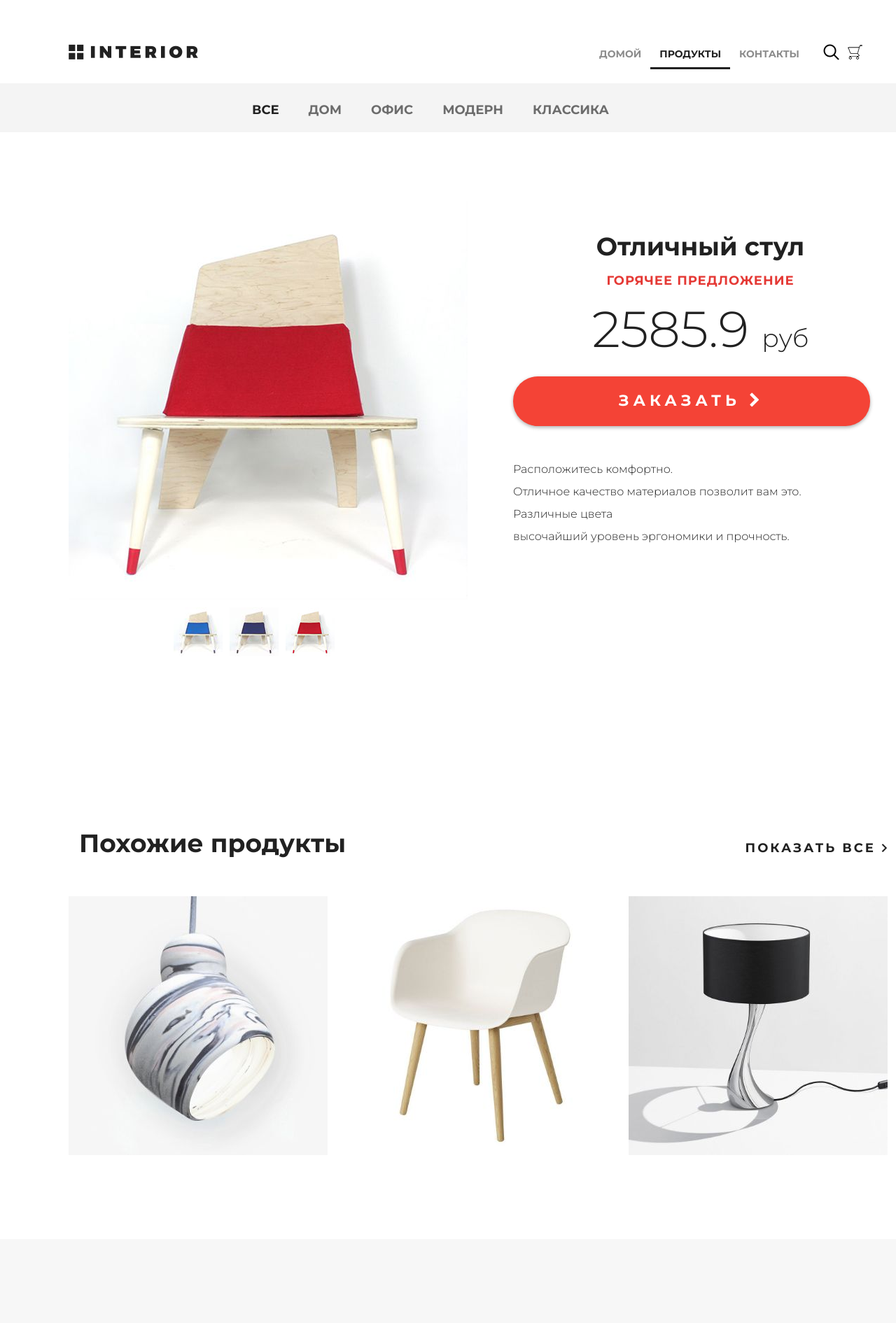
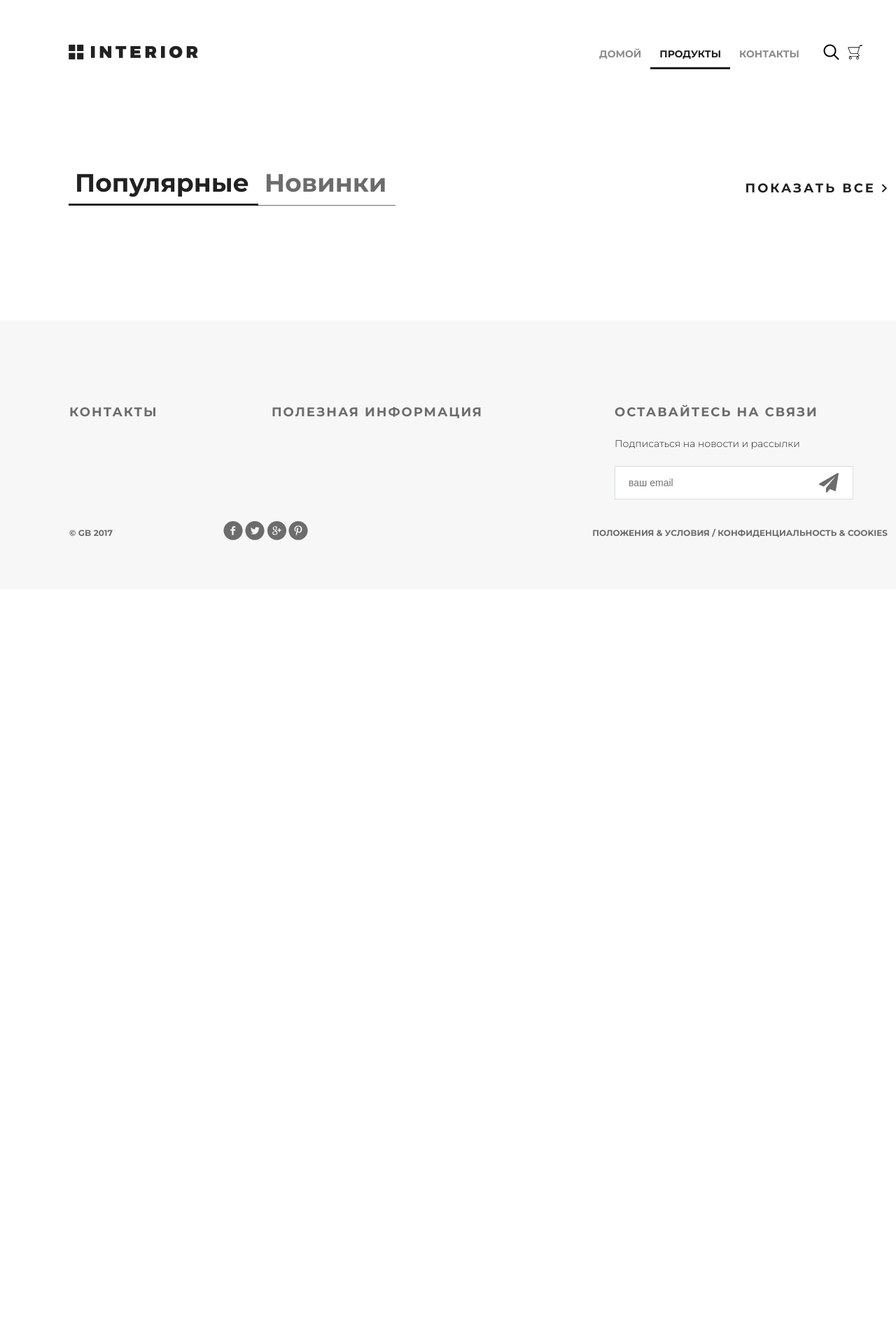
Before and after one commit to G4linov/ShopPet, a Django app: page /products/ in a window 1280 px wide; the page is wider, and only the part inside the window is pictured. Shown: the top 1891 px of that part at 70% size. After the commit the page ends 772 px from the top of that part, so only its background shows below. Run offline with Django 3.2, Linux system fonts and the light colour scheme.

Commit message:
Lesson 2. Context for templates

```diff
--- a/mainapp/templates/mainapp/products.html
+++ b/mainapp/templates/mainapp/products.html
@@ -10,98 +10,29 @@
 </div>
 {% endblock %}
 
-{% block content %}
-<div class="details">
-	<div class="links clearfix">
-		<ul class="links-menu">
-			<li><a href="#" class="active">все</a></li>
-			<li><a href="#">дом</a></li>
-			<li><a href="#">офис</a></li>
-			<li><a href="#">модерн</a></li>
-			<li><a href="#">классика</a></li>
-		</ul>
+{{% block content %}
+<div class="featured">
+    <div class="featured-menu">
+        <a class="active" href="#">Популярные</a><a href="#">Новинки</a>
     </div>
-
-	<div class="details-products">
-		<div class="details-slider">
-			<div class="slider-product">
-				<img src="{% static 'img/slider1.jpg' %}">
+    <a class="explore" href="#">показать все <img src="{% static 'img/arrow.png' %}" alt=""></a>
+    <div class="clearfix">
     </div>
-			<div class="slider-control">
+    <div class="tab-content">
+        {% for product in products %}
         <div class="block">
-					<a href="#"><img src="{% static 'img/controll.jpg' %}" alt="">
-						<div class="text"></div>
-					</a>
-				</div>
-				<div class="block">
-					<a href="#"><img src="{% static 'img/controll1.jpg' %}" alt="">
-						<div class="text"></div>
-					</a>
-				</div>
-				<div class="block">
-					<a href="#"><img src="{% static 'img/controll2.jpg' %}" alt="">
-						<div class="text"></div>
-					</a>
-				</div>
-			</div>
-		</div>
-
-		<div class="description">
-			<h3 class="big-bold">Отличный стул</h3>
-			<h3 class="red">горячее предложение</h3>
-			<p class="price"> 2585.9 <span>руб</span></p>
-			<a href="#" class="red-button">
-				заказать <i class="fa fa-chevron-right" aria-hidden="true"></i>
-			</a>
-			<div class="description-text">
-				<p>Расположитесь комфортно.</p>
-				<p>Отличное качество материалов
-					позволит вам это.</p>
-				<p>Различные цвета</p>
-				<p>высочайший уровень
-					эргономики и прочность.</p>
-			</div>
-		</div>
-	</div>
-
-	<div class="related">
-		<div class="title clearfix">
-			<h2>Похожие продукты</h2>
-			<a class="explore" href="#">показать все <img src="{% static 'img/arrow.png' %}" alt=""></a>
-		</div>
-		<div class="related-products clearfix">
-			<div class="block">
-				<a href="#"><img src="{% static 'img/product-11.jpg' %}" alt="">
+            <a href="{{ product.image_href }}"><img src="{% static 'img/' %}{{ product.image_src }}"
+                    alt="{{ product.alt }}">
                 <div class="text">
-						<img src="{% static 'img/icon-hover.png' %}" alt="img">
-						<h4>Стул повышенного качества</h4>
-						<p>Не оторваться. </p>
+                    <img src="{% static 'img/icon-hover.png' %}" alt="{{ product.alt }}">
+                    <h4>{{ product.name }}</h4>
+                    <p>{{ product.desc }} </p>
                 </div>
             </a>
         </div>
-			<div class="block">
-				<a href="#"><img src="{% static 'img/product-21.jpg' %}" alt="">
-					<div class="text">
-						<img src="{% static 'img/icon-hover.png' %}" alt="img">
-						<h4>Стул повышенного качества</h4>
-						<p>Не оторваться. </p>
-					</div>
-				</a>
-			</div>
-			<div class="block">
-				<a href="#"><img src="{% static 'img/product-31.jpg' %}" alt="">
-					<div class="text">
-						<img src="{% static 'img/icon-hover.png' %}" alt="img">
-						<h4>Стул повышенного качества</h4>
-						<p>Не оторваться. </p>
-					</div>
-				</a>
-			</div>
-
-		</div>
+        {% endfor %}
     </div>
 </div>
 
 <div class="clr"></div>
-
 {% endblock %}
--- a/mainapp/views.py
+++ b/mainapp/views.py
@@ -1,12 +1,38 @@
+import datetime
+
 from django.shortcuts import render
 
+
 def main(request):
-    return render(request, "mainapp/index.html")
+    title = "главная"
+    products = [
+        {
+            "name": "Отличный стул",
+            "desc": "Расположитесь комфортно.",
+            "image_src": "product-1.jpg",
+            "image_href": "/product/1/",
+            "alt": "продукт 1",
+        },
+        {
+            "name": "Стул повышенного качества",
+            "desc": "Не оторваться.",
+            "image_src": "product-2.jpg",
+            "image_href": "/product/2/",
+            "alt": "продукт 2",
+        },
+    ]
+    content = {"title": title, "products": products}
+    return render(request, "mainapp/index.html", content)
 
 
 def products(request):
-    return render(request, "mainapp/products.html")
+    title = "продукты"
+    content = {"title": title}
+    return render(request, "mainapp/products.html", content)
 
 
 def contact(request):
-    return render(request, "mainapp/contact.html")
+    title = "о нас"
+    visit_date = datetime.datetime.now()
+    content = {"title": title, "visit_date": visit_date}
+    return render(request, "mainapp/contact.html", content)
```
Lines whose indentation alone changed are shown as unchanged.
